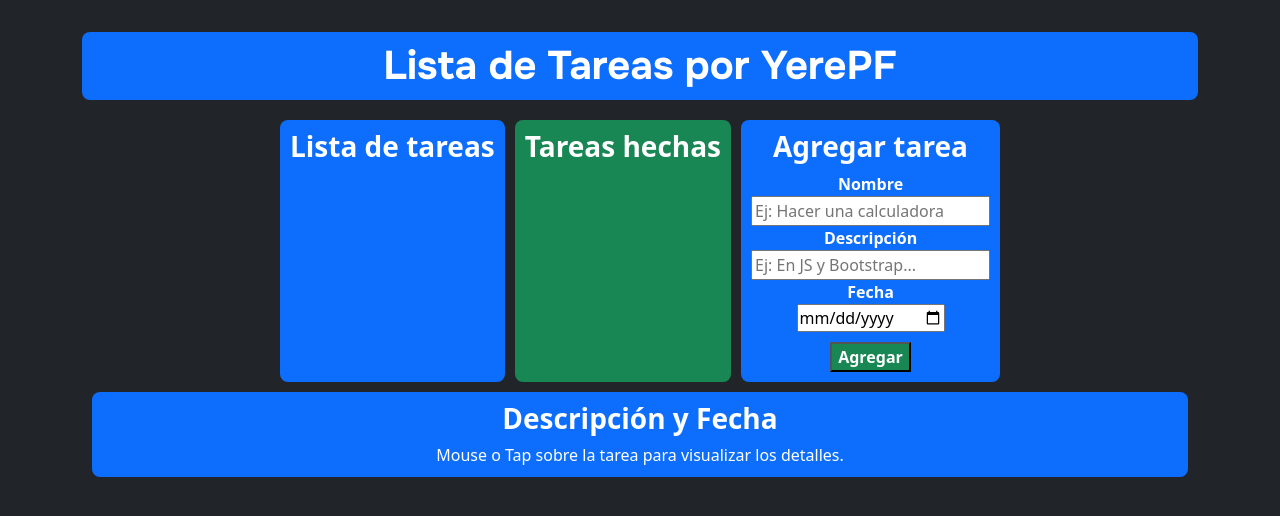
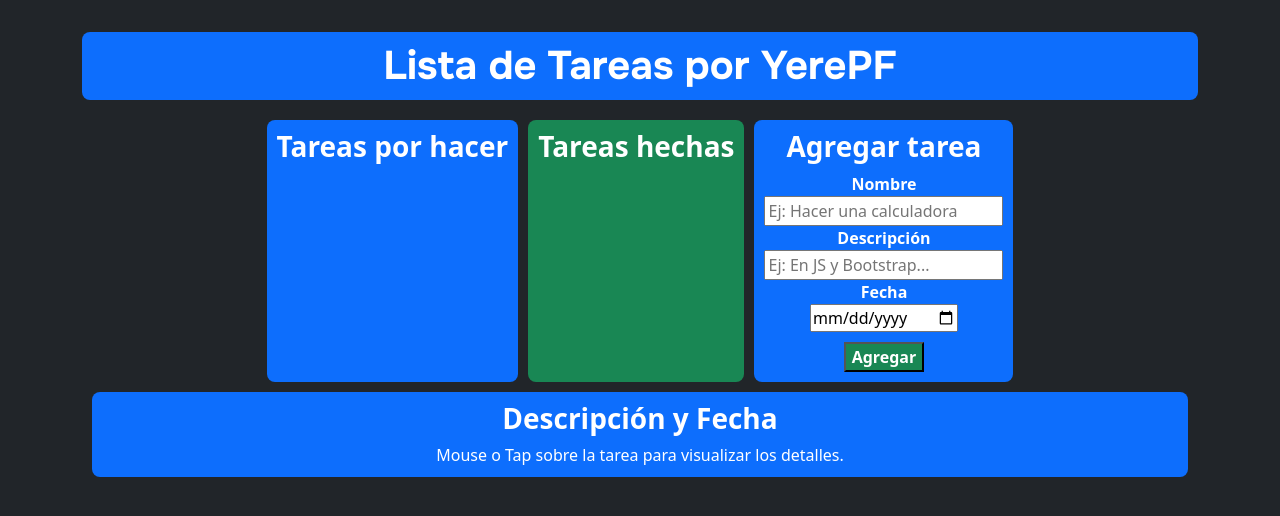
Before and after one commit to yerepf/Lista-de-Tarea-JS-Vanilla, a plain HTML site: page index.htm in a window 1280 px wide. Drawn offline with nearby package versions, Linux system fonts and the light colour scheme.

Commit message:
Update index.htm
de Lista de tareas a Tareas por hacer en el bloque para visualizar las tareas pendientes

```diff
--- a/index.htm
+++ b/index.htm
@@ -22,7 +22,7 @@
             <div class="pricipalBloque justify-content-center">
                 <div class="verTareas bg-primary rounded-3">
 
-                    <h3 class="text-white fw-bolder">Lista de tareas</h3>
+                    <h3 class="text-white fw-bolder">Tareas por hacer</h3>
 
                     <form action="" id="verTareasNoHechasForm">
                         <!-- aqui se iran metiendo los items de tareas -->
```
